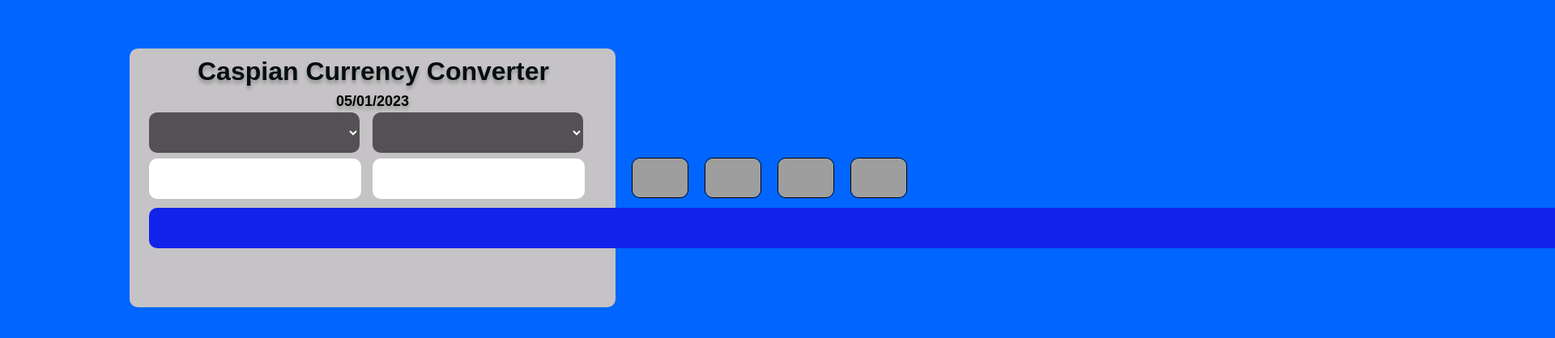
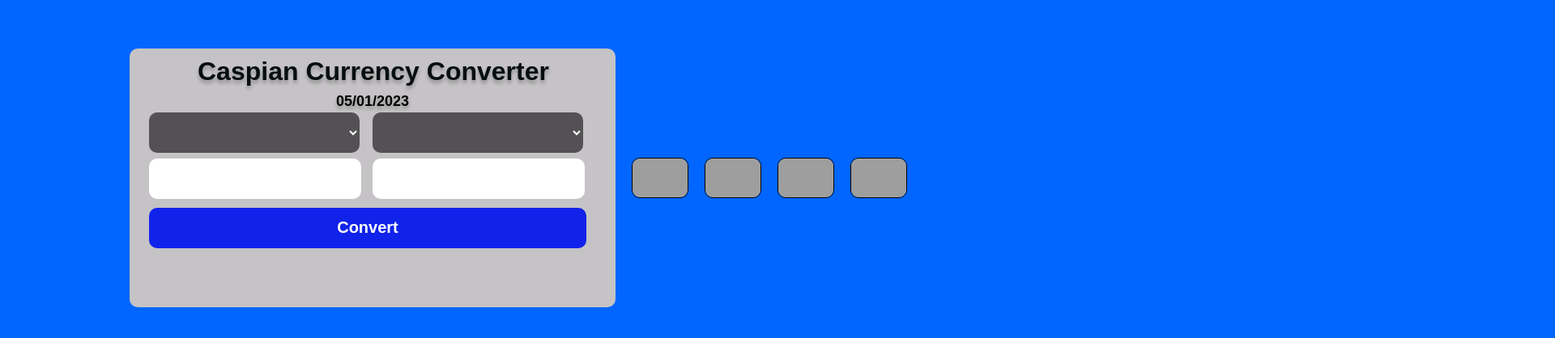
Before and after one commit to Caspian11/Software-Engineering-Summative-1, a plain HTML site: page index.html in a window 1280 px wide. Shown: the part 180-598 px from the top of the page at 81% size, 1920 px wide, since content can reach past the window. Drawn offline with Linux system fonts and the light colour scheme; no server answers; grey boxes are pictures that could not be loaded.

Commit message:
Update index.css

```diff
--- a/index.css
+++ b/index.css
@@ -82,7 +82,7 @@
 
 
   .convertbtn {
-    width: 54110px;
+    width: 540px;
     height: 50px;
     background: #1123ea;
     color: white;
```
